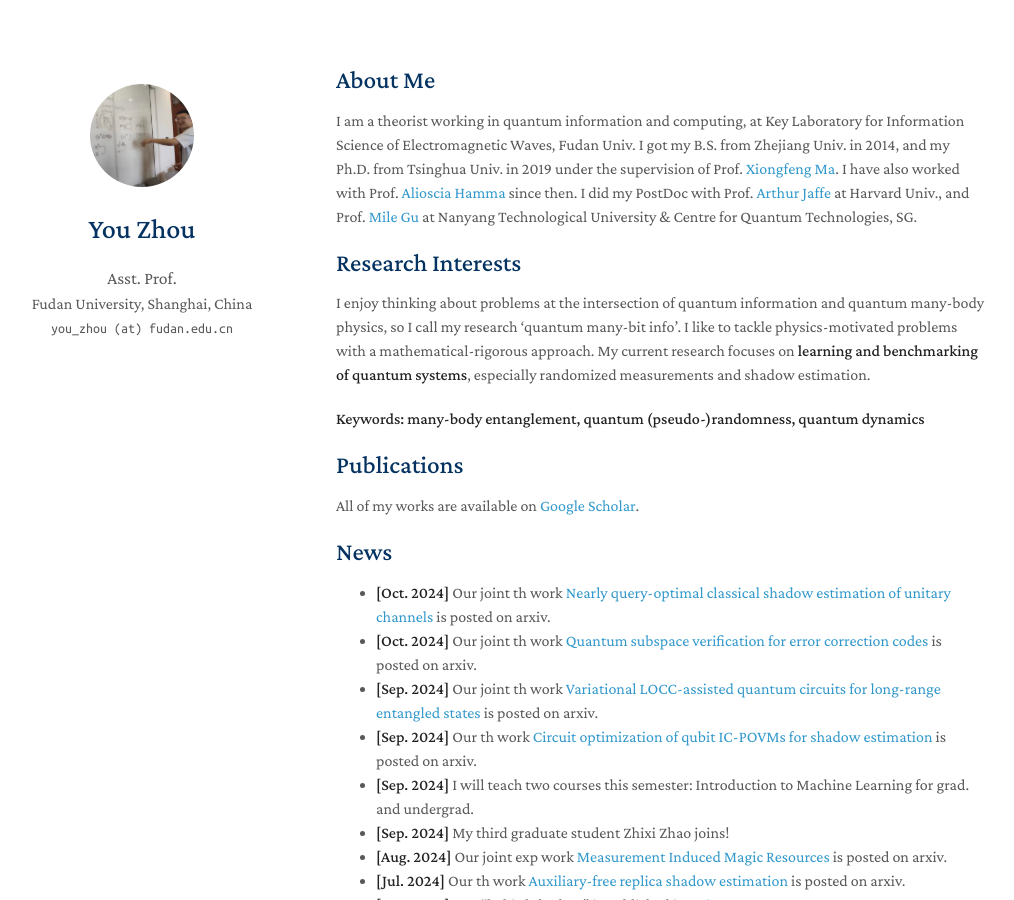
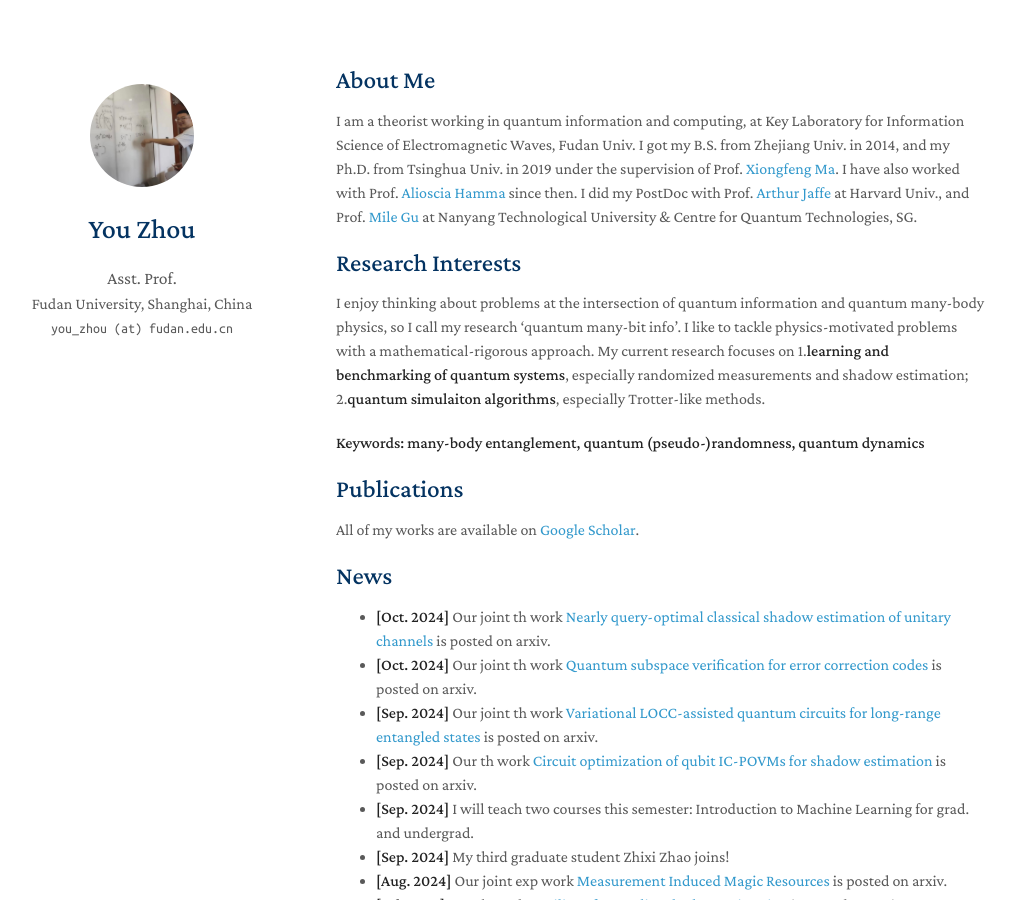
Before and after one commit to youzhoutravel/homepage1, a Jekyll site: the page built from index.md, in a window 1280 px wide and 900 px high. Shown: the whole window, without its empty margins (134-1148 px from the left). Built offline with Jekyll 4.4.1, drawn with Linux system fonts in a browser that asks for light colours; nearby versions of some CDN libraries; a style sheet for code colours, icons or effects is not loaded; our own code applies the rules of GitHub Pages for plain Markdown files.

Commit message:
Update index.md

```diff
--- a/index.md
+++ b/index.md
@@ -8,7 +8,7 @@ I am a theorist working in quantum information and computing, at Key Laboratory
 
 ## Research Interests
 I enjoy thinking about problems at the intersection of quantum information and quantum many-body physics, so I call my research 'quantum many-bit info'. I like to tackle physics-motivated problems with a mathematical-rigorous approach.
-My current research focuses on **learning and benchmarking of quantum systems**, especially randomized measurements and shadow estimation.
+My current research focuses on 1.**learning and benchmarking of quantum systems**, especially randomized measurements and shadow estimation; 2.**quantum simulaiton algorithms**, especially Trotter-like methods.
 
 **Keywords: many-body entanglement, quantum (pseudo-)randomness, quantum dynamics**
 
```
